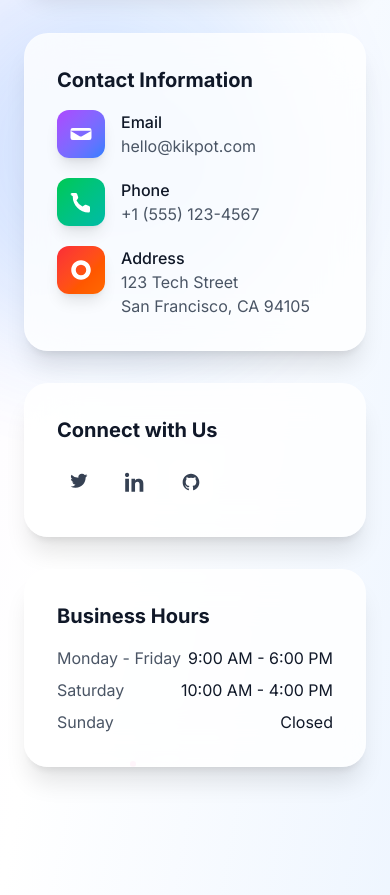
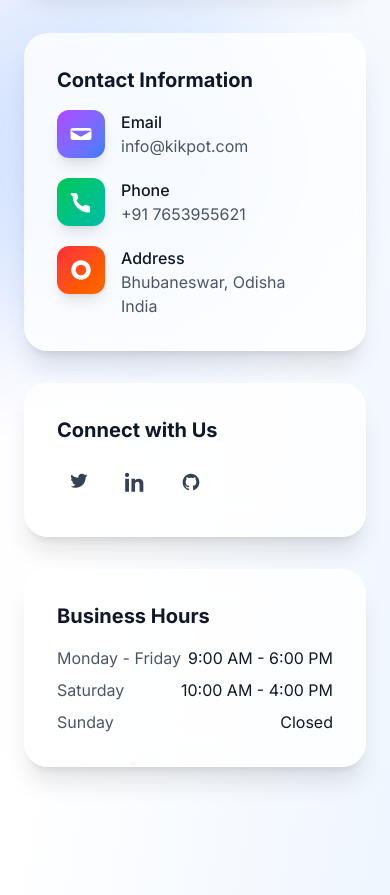
Before and after one commit to saswatsaubhagya/kikpot-public, a Next.js app: page /contact in a window 390 px wide. Shown: the part 1300-2195 px from the top of the page. Built offline with nearby package versions, Linux system fonts and the light colour scheme.

Commit message:
fix: update contact information and adjust about page comments
- Change contact email from hello@kikpot.com to info@kikpot.com.
- Update phone number format to +91 7653955621 in contact and services pages.
- Comment out the team section in the about page for future reference.

```diff
--- a/src/app/about/page.tsx
+++ b/src/app/about/page.tsx
@@ -191,7 +191,7 @@ export default function About() {
       </section>
 
       {/* Team Section */}
-      <section className="py-32 bg-gradient-to-b from-gray-50 to-white dark:from-gray-900 dark:to-gray-950">
+      {/* <section className="py-32 bg-gradient-to-b from-gray-50 to-white dark:from-gray-900 dark:to-gray-950">
         <div className="container mx-auto px-6">
           <AnimatedSection
             initial={{ opacity: 0, y: 20 }}
@@ -235,7 +235,7 @@ export default function About() {
             ))}
           </div>
         </div>
-      </section>
+      </section> */}
 
       {/* CTA Section */}
       <section className="py-24 relative overflow-hidden">
--- a/src/app/contact/page.tsx
+++ b/src/app/contact/page.tsx
@@ -155,7 +155,7 @@ export default function ContactPage() {
                     </div>
                     <div>
                       <h4 className="font-medium text-gray-900 dark:text-white">Email</h4>
-                      <p className="text-gray-600 dark:text-gray-400">hello@kikpot.com</p>
+                      <p className="text-gray-600 dark:text-gray-400">info@kikpot.com</p>
                     </div>
                   </div>
                   <div className="flex items-start gap-4">
@@ -166,7 +166,7 @@ export default function ContactPage() {
                     </div>
                     <div>
                       <h4 className="font-medium text-gray-900 dark:text-white">Phone</h4>
-                      <p className="text-gray-600 dark:text-gray-400">+1 (555) 123-4567</p>
+                      <p className="text-gray-600 dark:text-gray-400">+91 7653955621</p>
                     </div>
                   </div>
                   <div className="flex items-start gap-4">
@@ -177,7 +177,7 @@ export default function ContactPage() {
                     </div>
                     <div>
                       <h4 className="font-medium text-gray-900 dark:text-white">Address</h4>
-                      <p className="text-gray-600 dark:text-gray-400">123 Tech Street<br />San Francisco, CA 94105</p>
+                      <p className="text-gray-600 dark:text-gray-400">Bhubaneswar, Odisha<br />India</p>
                     </div>
                   </div>
                 </div>
--- a/src/app/page.tsx
+++ b/src/app/page.tsx
@@ -372,7 +372,7 @@ export default function Home() {
                 </li>
                 <li className="hover:text-purple-400 transition-colors cursor-pointer font-light flex items-center gap-2">
                   <span className="w-1 h-1 bg-purple-400 rounded-full"></span>
-                  +1 (555) 123-4567
+                  +91 7653955621
                 </li>
               </ul>
             </div>
--- a/src/app/services/page.tsx
+++ b/src/app/services/page.tsx
@@ -335,7 +335,7 @@ export default function ServicesPage() {
                 </li>
                 <li className="hover:text-purple-400 transition-colors cursor-pointer font-light flex items-center gap-2">
                   <span className="w-1 h-1 bg-purple-400 rounded-full"></span>
-                  +1 (555) 123-4567
+                  +91 7653955621
                 </li>
               </ul>
             </div>
```
